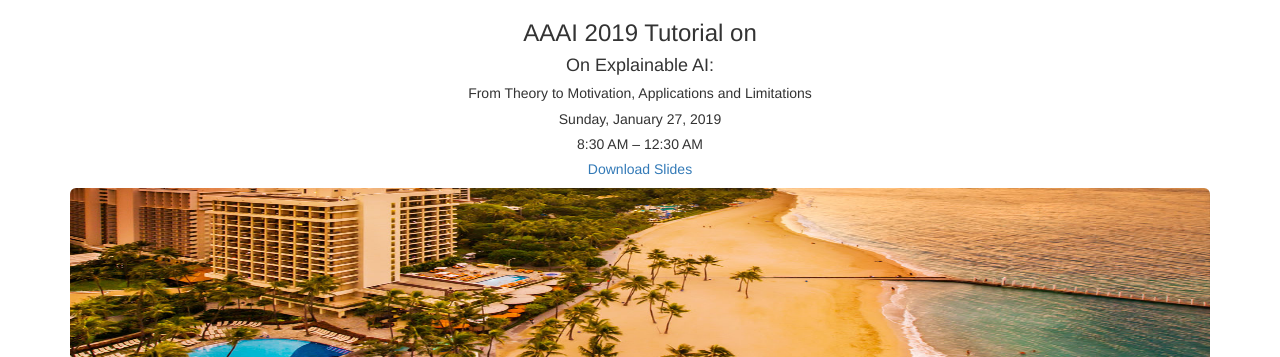
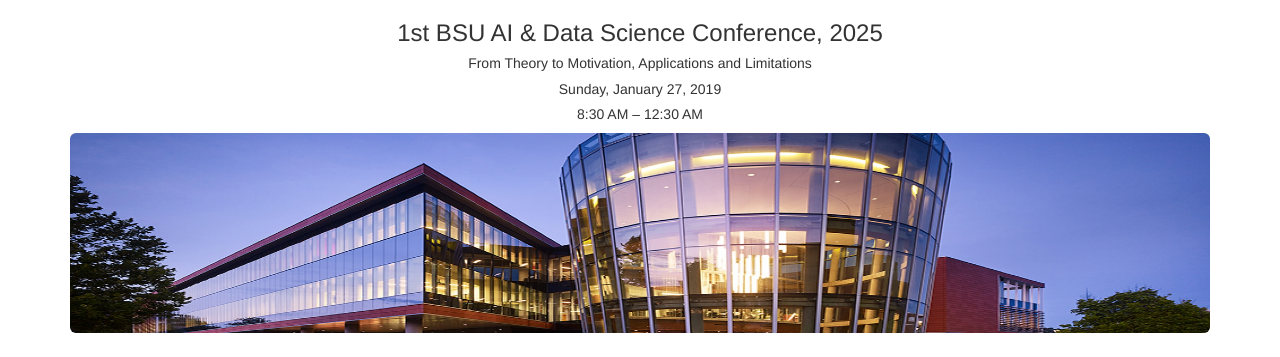
Before and after one commit to BSU-AI-Data-Science-Conference/BSU-AI-Data-Science-Conference.github.io, a plain HTML site: page index.html in a window 1280 px wide. Shown: the top 357 px of the page. Drawn offline with nearby package versions, Linux system fonts and the light colour scheme.

Commit message:
update readme

```diff
--- a/index.html
+++ b/index.html
@@ -48,16 +48,14 @@
 <div class="container text-center">
     <table border="0" align="center">
       <tr>
-        <td width="700" align="center" valign="middle"><h3>AAAI 2019 Tutorial on</h3>
-         <span class="title"><h4>On Explainable AI:</h4> </span>
+        <td width="700" align="center" valign="middle"><h3>1st BSU AI & Data Science Conference, 2025</h3>
          <span class="title"><h5> From Theory to Motivation, Applications and Limitations</h5> </span>
          <span class="title"><h5>Sunday, January 27, 2019</h5> </span>
          <span class="title"><h5>8:30 AM – 12:30 AM</h5> </span>
-          <span class="title"><h5> <a href="https://github.com/xaitutorial2019/xaitutorial2019.github.io/raw/master/slides/aaai_2019_xai_tutorial.pdf">Download Slides</a> </h5></span>
         </td>
       </tr>
     </table>
-    <p><img class="img-rounded" src="assets/images/main.jpg" width="100%" height="200" align="center" /></p>
+    <p><img class="img-rounded" src="assets/images/banner-bowie.jpg" width="100%" height="200" align="center" /></p>
 
 </div>
 
```
Also changed, not shown: assets/images/CostabelloLuca.jpg (deleted), assets/images/GiannottiFosca.jpg (deleted), assets/images/GuidottiRiccardo.jpg (deleted), assets/images/HitzlerPascal.jpg (deleted), assets/images/KamruzzamanSarker.jpg (deleted), assets/images/LecueFreddy.jpg (deleted), assets/images/MinerviniPasquale.png (deleted), assets/images/banner-bowie.jpg (added), assets/images/fosca.jpg (deleted), assets/images/freddy.jpg (deleted), assets/images/luca.jpg (deleted), assets/images/pascal.jpg (deleted), assets/images/pasquale.png (deleted), assets/images/riccardo.jpg (deleted), 1 more files.
